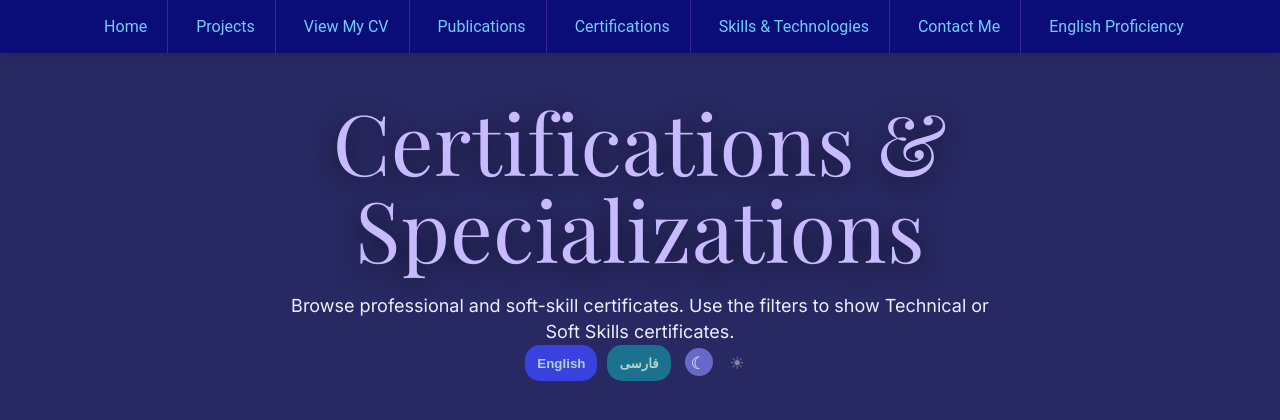
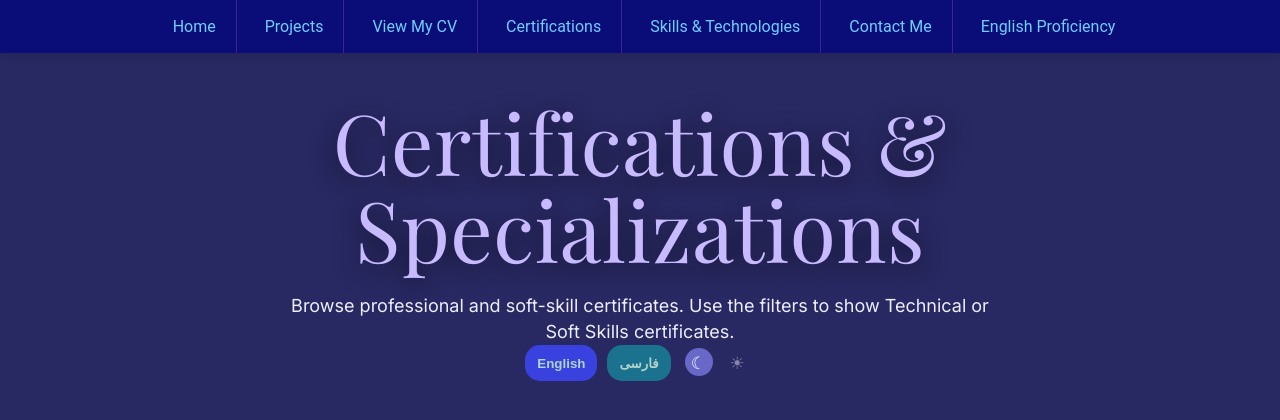
Before and after one commit to AtenaJP22/Atena-Jafari-Parsa, a Flask app: page /certifications in a window 1280 px wide. Shown: the top 420 px of the page. Run offline with Flask 3, Linux system fonts and the light colour scheme.

Commit message:
Publication Section Removed from Sidebar

```diff
--- a/templates/sidebar.html
+++ b/templates/sidebar.html
@@ -31,15 +31,6 @@
           data-fa="مشاهده رزومه"
           data-tr="Benim CV'im"
         >View My CV</span>
-      </a>
-
-      <a href="{{ url_for('home') }}#publications" class="nav-item">
-        <i class="fas fa-paper"></i>
-        <span
-          data-en="Publications"
-          data-fa="مقاله ها"
-          data-tr="Makaleler"
-        >Publications</span>
       </a>
 
       <a href="{{ url_for('certifications') }}" class="nav-item">
```
